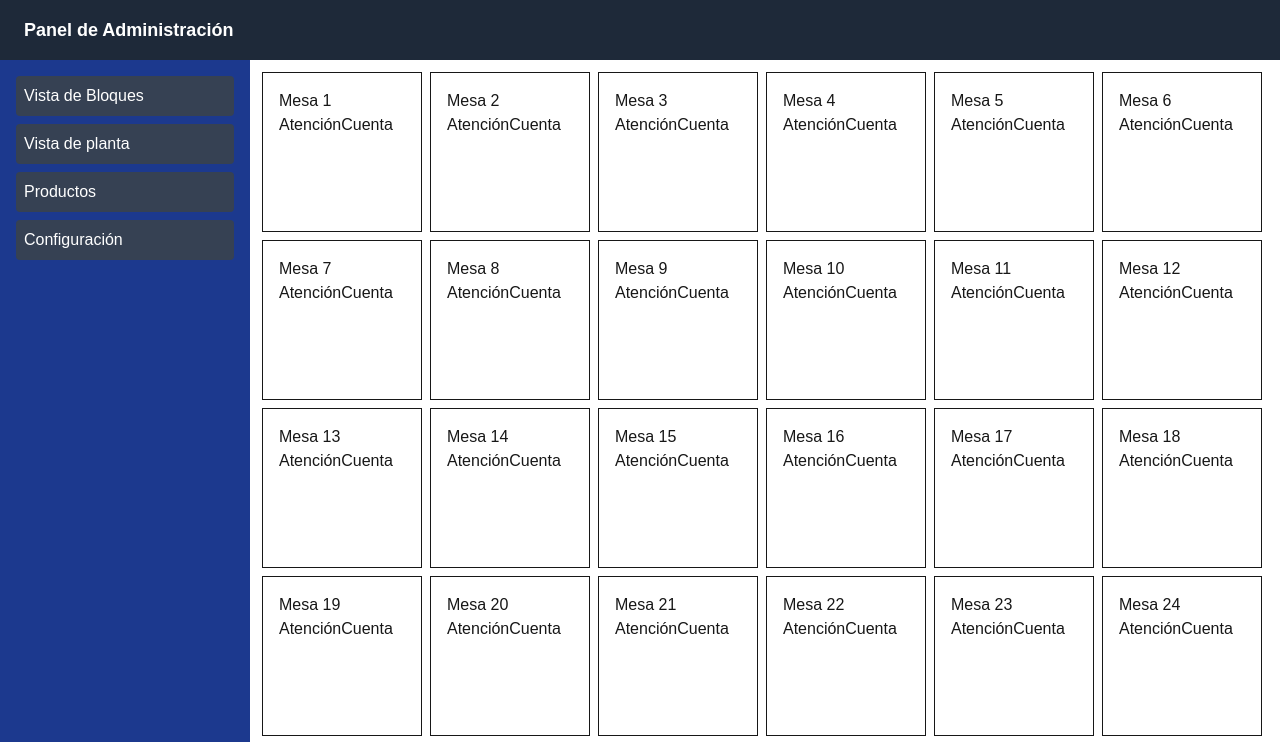
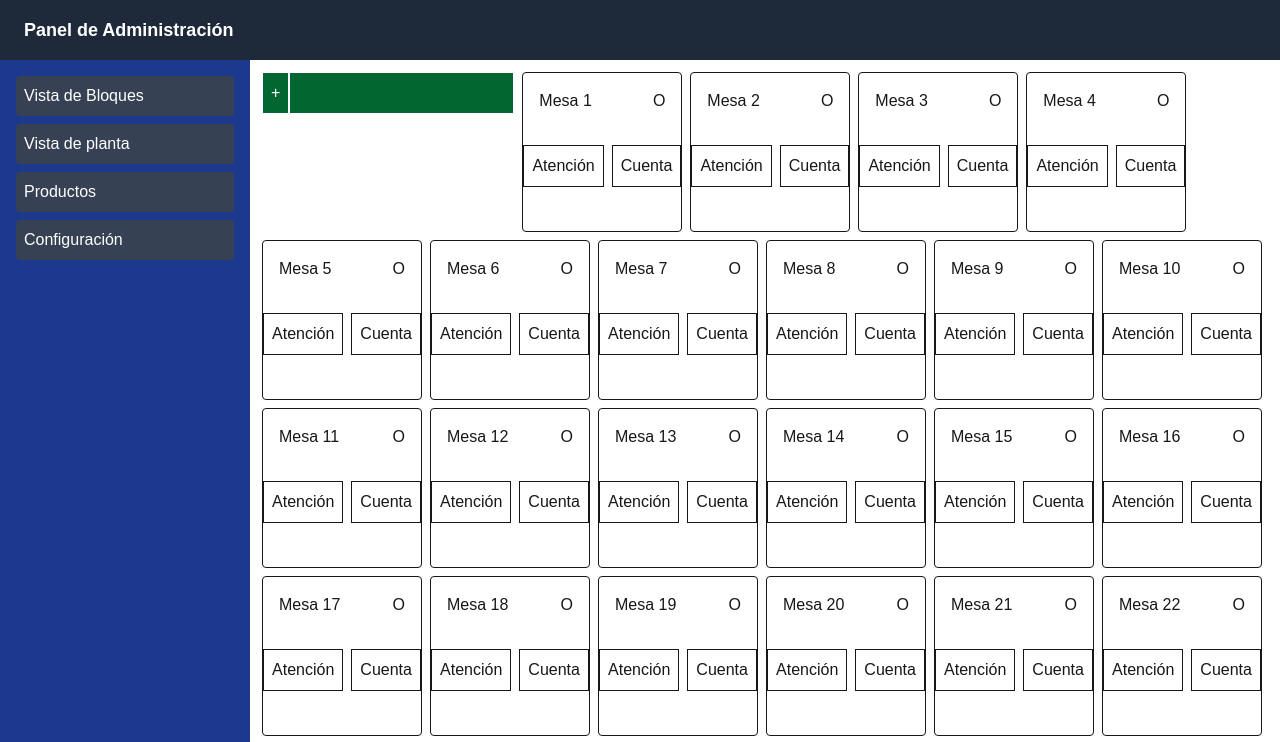
Before and after one commit to CristianTapia/dashboard, a Next.js app: page /dashboard/mesas-vista-bloques in a window 1280 px wide. Shown: the top 742 px of the page. Built offline with nearby package versions, Linux system fonts and the light colour scheme.

Commit message:
Block view partially working

```diff
--- a/app/ui/Tables.tsx
+++ b/app/ui/Tables.tsx
@@ -3,15 +3,25 @@ import { tablesArray } from "../lib/data";
 export default function Tables() {
   return (
     <>
+      {/* <div className="grid grid-rows-[10%, 90%]"> */}
+      <header className="bg-green-800 text-white flex items-center">
+        <div className="border-1  p-2">+</div>
+        <input className="border-1  p-2" type="search" />
+      </header>
+
       {tablesArray.map((option) => (
-        <div key={option.id} className="box-border size-40 border-1 p-4 justify-center">
-          <div>Mesa {option.id}</div>
-          <div>
-            <button>Atención</button>
-            <button>Cuenta</button>
+        <div key={option.id} className="box-border size-40 border-1 p-4 rounded">
+          <div className="flex">
+            <div className="w-32 flex">Mesa {option.id}</div>
+            <button>O</button>
+          </div>
+          <div className="flex justify-center gap-2 p-8">
+            <div className="p-2 box-border border-1">Atención</div>
+            <div className="p-2 box-border border-1">Cuenta</div>
           </div>
         </div>
       ))}
+      {/* </div> */}
     </>
   );
 }
```
